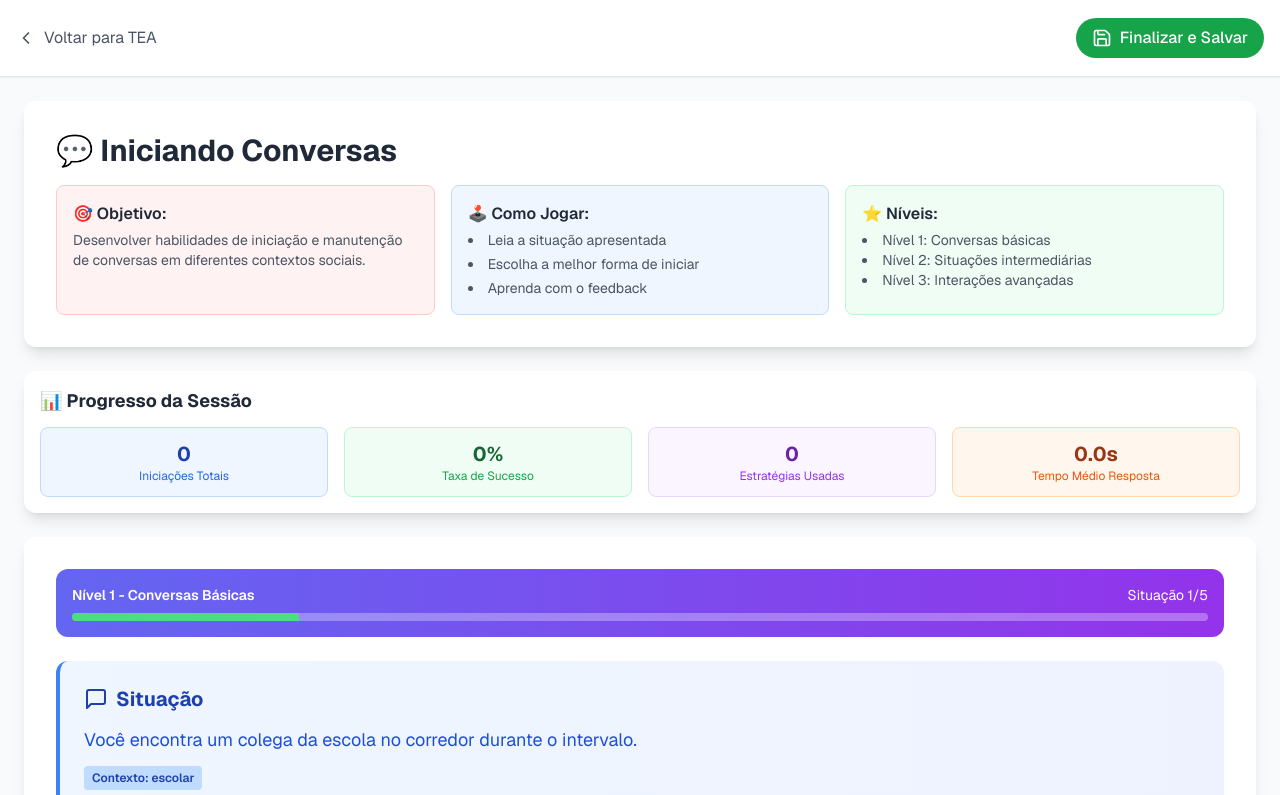
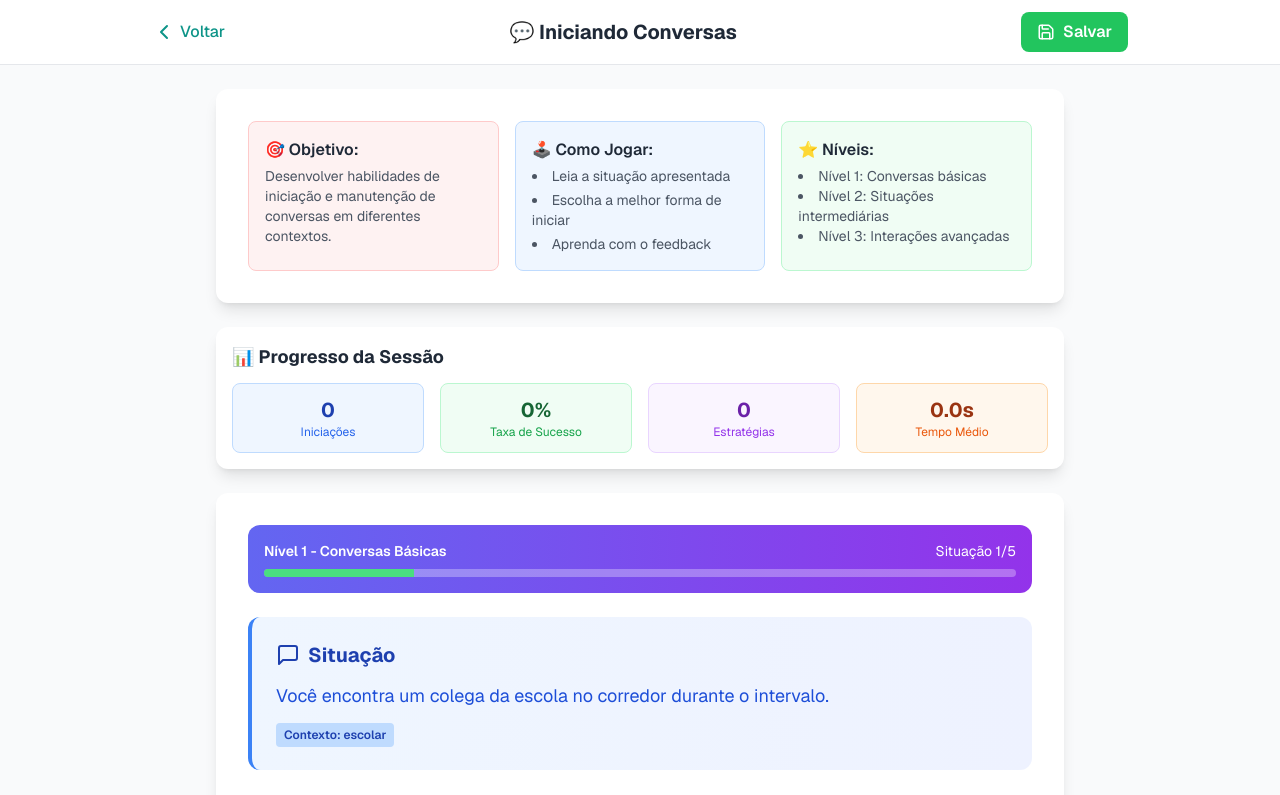
Before and after one commit to ClaudemirWork/teaplus-working, a Next.js app: page /conversation-starters in a window 1280 px wide. Shown: the top 795 px of the page. Built offline with nearby package versions, Linux system fonts and the light colour scheme.

Commit message:
Update page.tsx correção do botão voltar em "iniciando conversas"

```diff
--- a/app/conversation-starters/page.tsx
+++ b/app/conversation-starters/page.tsx
@@ -1,6 +1,6 @@
 'use client'
 
-import { useState, useEffect, useRef } from 'react'
+import { useState, useEffect } from 'react'
 import Link from 'next/link'
 import { useRouter } from 'next/navigation'
 import { createClient } from '../utils/supabaseClient'
@@ -473,14 +473,12 @@ export default function ConversationStartersPage() {
   const [iniciacoesCorretas, setIniciacoesCorretas] = useState(0)
   const [iniciacoesTotais, setIniciacoesTotais] = useState(0)
 
-  // Reiniciar quando muda de nível - CORRIGIDO
   const resetLevel = () => {
     setCurrentSituation(0)
     setAnswered(false)
     setSelectedOption(null)
     setShowFeedback(false)
     setInicioSituacao(new Date())
-    // NÃO resetar score e métricas para manter continuidade entre níveis
   }
 
   useEffect(() => {
@@ -490,7 +488,6 @@ export default function ConversationStartersPage() {
   const selectOption = (index: number, option: Option) => {
     if (answered) return
 
-    // Calcular tempo de resposta
     const tempoResposta = (new Date().getTime() - inicioSituacao.getTime()) / 1000
     setTemposResposta([...temposResposta, tempoResposta])
 
@@ -499,14 +496,11 @@ export default function ConversationStartersPage() {
     setShowFeedback(true)
     setIniciacoesTotais(iniciacoesTotais + 1)
 
-    // Registrar estratégia usada
     setEstrategiasUsadas(prev => new Set(prev).add(option.estrategia))
 
-    // Registrar contexto
     const situacao = gameData[currentLevel].situations[currentSituation]
     setContextosExplorados(prev => new Set(prev).add(situacao.contexto))
 
-    // Registrar elementos não-verbais
     if (option.elementosNaoVerbais) {
       setElementosNaoVerbais([...elementosNaoVerbais, ...option.elementosNaoVerbais])
     }
@@ -514,7 +508,7 @@ export default function ConversationStartersPage() {
     if (option.correct) {
       setScore(score + 1)
       setIniciacoesCorretas(iniciacoesCorretas + 1)
-      setTrocasReciprocas(trocasReciprocas + 1) // Simula uma troca recíproca bem-sucedida
+      setTrocasReciprocas(trocasReciprocas + 1)
     }
   }
 
@@ -542,7 +536,7 @@ export default function ConversationStartersPage() {
   }
 
   const calcularMetricas = () => {
-    const duracaoMinutos = (new Date().getTime() - inicioSessao.getTime()) / 60000
+    const duracaoMinutos = Math.max((new Date().getTime() - inicioSessao.getTime()) / 60000, 0.1) // Evitar divisão por zero
     const tempoMedioResposta = temposResposta.length > 0
       ? (temposResposta.reduce((a, b) => a + b, 0) / temposResposta.length).toFixed(2)
       : '0.00'
@@ -574,12 +568,11 @@ export default function ConversationStartersPage() {
     const metricas = calcularMetricas()
     const fimSessao = new Date()
 
-    // Criar pontuação ponderada baseada nas métricas
     const pontuacaoFinal = Math.round(
-      (score * 10) + // Acertos valem mais
-      (parseFloat(metricas.taxaSucesso) * 0.5) + // Taxa de sucesso
-      (metricas.diversidadeEstrategias * 5) + // Diversidade de estratégias
-      (metricas.contextosVariados * 3) // Contextos explorados
+      (score * 10) +
+      (parseFloat(metricas.taxaSucesso) * 0.5) +
+      (metricas.diversidadeEstrategias * 5) +
+      (metricas.contextosVariados * 3)
     )
 
     try {
@@ -592,7 +585,6 @@ export default function ConversationStartersPage() {
         return
       }
 
-      // Salvar métricas detalhadas na coluna detalhes (JSONB)
       const detalhesMetricas = {
         tipo_atividade: 'iniciando_conversas',
         versao_metricas: '1.0',
@@ -610,14 +602,14 @@ export default function ConversationStartersPage() {
         contextosExplorados: Array.from(contextosExplorados)
       }
 
-      const { data, error } = await supabase
+      const { error } = await supabase
         .from('sessoes')
         .insert([{
           usuario_id: user.id,
           atividade_nome: 'Iniciando Conversas',
           pontuacao_final: pontuacaoFinal,
           data_fim: fimSessao.toISOString(),
-          detalhes: detalhesMetricas
+          metricas: detalhesMetricas
         }])
 
       if (error) {
@@ -628,13 +620,10 @@ export default function ConversationStartersPage() {
 
 📊 Resumo das Métricas:
 • ${score} acertos em ${iniciacoesTotais} situações
-• Tempo médio de resposta: ${metricas.tempoMedioResposta}s
 • Taxa de sucesso: ${metricas.taxaSucesso}%
-• ${metricas.diversidadeEstrategias} estratégias diferentes usadas
-• ${metricas.contextosVariados} contextos explorados
 • Pontuação final: ${pontuacaoFinal} pontos`)
 
-        router.push('/profileselection')
+        router.push('/dashboard') // <<< CORRIGIDO
       }
     } catch (error: any) {
       console.error('Erro inesperado:', error)
@@ -650,39 +639,42 @@ export default function ConversationStartersPage() {
 
   return (
     <div className="min-h-screen bg-gray-50">
-      {/* Header igual ao CAA */}
-      <header className="bg-white shadow-sm border-b border-gray-200 sticky top-0 z-10">
-        <div className="p-3 sm:p-4 flex items-center justify-between">
+      <header className="bg-white/90 backdrop-blur-sm border-b border-gray-200 sticky top-0 z-10">
+        <div className="max-w-5xl mx-auto px-4 sm:px-6">
+          <div className="flex items-center justify-between h-16">
             <Link
-            href="/tea"
-            className="flex items-center space-x-2 text-gray-600 hover:text-gray-800 transition-colors min-h-[44px] touch-manipulation"
+              href="/dashboard"
+              className="flex items-center text-teal-600 hover:text-teal-700 transition-colors"
             >
-            <ChevronLeft size={20} />
-            <span className="text-sm sm:text-base">Voltar para TEA</span>
+              <ChevronLeft className="h-6 w-6" />
+              <span className="ml-1 font-medium text-sm sm:text-base">Voltar</span>
             </Link>
-          <div className="flex items-center space-x-2 sm:space-x-4">
+
+            <h1 className="text-lg sm:text-xl font-bold text-gray-800 text-center">
+              💬 Iniciando Conversas
+            </h1>
+
             <button
               onClick={handleSaveSession}
               disabled={salvando}
-              className="flex items-center space-x-2 px-4 py-2 rounded-full bg-green-600 text-white font-medium hover:bg-green-700 transition-colors disabled:bg-green-400"
+              className="flex items-center space-x-2 px-3 py-2 sm:px-4 rounded-lg bg-green-500 text-white font-semibold hover:bg-green-600 transition-colors disabled:bg-green-400"
             >
-              <Save size={20} />
-              <span>{salvando ? 'Salvando...' : 'Finalizar e Salvar'}</span>
+              <Save size={18} />
+              <span className="hidden sm:inline">{salvando ? 'Salvando...' : 'Salvar'}</span>
             </button>
           </div>
         </div>
       </header>
 
-      <main className="p-4 sm:p-6 max-w-7xl mx-auto w-full">
+      <main className="p-4 sm:p-6 max-w-4xl mx-auto w-full">
         {currentScreen === 'game' && (
           <>
-            {/* Card de Informações igual ao CAA */}
+            {/* Card de Informações */}
             <div className="bg-white rounded-xl shadow-lg p-6 sm:p-8 mb-6">
-              <h1 className="text-2xl sm:text-3xl font-bold text-gray-800 mb-4">💬 Iniciando Conversas</h1>
-              <div className="grid grid-cols-1 sm:grid-cols-2 lg:grid-cols-3 gap-4">
+              <div className="grid grid-cols-1 md:grid-cols-3 gap-4">
                 <div className="bg-red-50 border border-red-200 rounded-lg p-4">
                   <h3 className="font-semibold text-gray-800 mb-1">🎯 Objetivo:</h3>
-                  <p className="text-sm text-gray-600">Desenvolver habilidades de iniciação e manutenção de conversas em diferentes contextos sociais.</p>
+                  <p className="text-sm text-gray-600">Desenvolver habilidades de iniciação e manutenção de conversas em diferentes contextos.</p>
                 </div>
                 <div className="bg-blue-50 border border-blue-200 rounded-lg p-4">
                   <h3 className="font-semibold text-gray-800 mb-1">🕹️ Como Jogar:</h3>
@@ -703,13 +695,13 @@ export default function ConversationStartersPage() {
               </div>
             </div>
 
-            {/* Card de Métricas igual ao CAA */}
+            {/* Card de Métricas */}
             <div className="bg-white rounded-xl shadow-lg p-4 mb-6">
-              <h3 className="text-lg font-bold text-gray-800 mb-3 flex items-center">📊 Progresso da Sessão</h3>
+              <h3 className="text-lg font-bold text-gray-800 mb-3">📊 Progresso da Sessão</h3>
               <div className="grid grid-cols-2 sm:grid-cols-4 gap-4">
                 <div className="bg-blue-50 border border-blue-200 rounded-lg p-3 text-center">
                   <div className="text-xl font-bold text-blue-800">{iniciacoesTotais}</div>
-                  <div className="text-xs text-blue-600">Iniciações Totais</div>
+                  <div className="text-xs text-blue-600">Iniciações</div>
                 </div>
                 <div className="bg-green-50 border border-green-200 rounded-lg p-3 text-center">
                   <div className="text-xl font-bold text-green-800">
@@ -719,7 +711,7 @@ export default function ConversationStartersPage() {
                 </div>
                 <div className="bg-purple-50 border border-purple-200 rounded-lg p-3 text-center">
                   <div className="text-xl font-bold text-purple-800">{estrategiasUsadas.size}</div>
-                  <div className="text-xs text-purple-600">Estratégias Usadas</div>
+                  <div className="text-xs text-purple-600">Estratégias</div>
                 </div>
                 <div className="bg-orange-50 border border-orange-200 rounded-lg p-3 text-center">
                   <div className="text-xl font-bold text-orange-800">
@@ -727,7 +719,7 @@ export default function ConversationStartersPage() {
                       ? (temposResposta.reduce((a, b) => a + b, 0) / temposResposta.length).toFixed(1)
                       : '0.0'}s
                   </div>
-                  <div className="text-xs text-orange-600">Tempo Médio Resposta</div>
+                  <div className="text-xs text-orange-600">Tempo Médio</div>
                 </div>
               </div>
             </div>
@@ -754,7 +746,7 @@ export default function ConversationStartersPage() {
                     Situação
                   </h3>
                   <p className="text-blue-700 text-lg leading-relaxed">{currentSituationData.situation}</p>
-                  <div className="mt-3 flex items-center gap-2">
+                  <div className="mt-3">
                     <span className="bg-blue-200 text-blue-800 px-2 py-1 rounded text-xs font-semibold">
                       Contexto: {currentSituationData.contexto}
                     </span>
@@ -781,28 +773,7 @@ export default function ConversationStartersPage() {
                         }
                       `}
                     >
-                      <div className="flex items-start gap-3">
-                        <div className="text-2xl mt-1">
-                          {answered && (
-                            option.correct ? '✅' : selectedOption === index ? '❌' : '⚪'
-                          )}
-                        </div>
-                        <div className="flex-1">
                       <p className="font-medium text-base">{option.text}</p>
-                          {answered && selectedOption === index && (
-                            <div className="mt-2 flex flex-wrap gap-1">
-                              <span className="text-xs bg-white/50 px-2 py-1 rounded">
-                                Estratégia: {option.estrategia}
-                              </span>
-                              {option.elementosNaoVerbais && option.elementosNaoVerbais.length > 0 && (
-                                <span className="text-xs bg-white/50 px-2 py-1 rounded">
-                                  Não-verbais: {option.elementosNaoVerbais.join(', ')}
-                                </span>
-                              )}
-                            </div>
-                          )}
-                        </div>
-                      </div>
                     </button>
                   ))}
                 </div>
@@ -838,90 +809,36 @@ export default function ConversationStartersPage() {
               <p className="text-xl text-gray-600">Você completou o nível {currentLevel}!</p>
             </div>
 
-            {/* Card de Resultados */}
-            <div className="bg-gradient-to-r from-green-400 to-green-600 text-white p-6 rounded-xl mb-8">
-              <div className="text-center">
-                <div className="text-5xl mb-4">⭐</div>
+            <div className="bg-gradient-to-r from-green-400 to-green-600 text-white p-6 rounded-xl mb-8 text-center">
                 <div className="text-2xl font-bold mb-2">
                   Pontuação: {score}/{currentLevelData.situations.length}
                 </div>
-                <div className="text-lg">
-                  {score >= currentLevelData.situations.length * 0.8 ? 'Excelente trabalho!' :
-                   score >= currentLevelData.situations.length * 0.6 ? 'Muito bom! Continue praticando!' :
-                   'Bom trabalho! Pratique mais para melhorar!'}
-                </div>
-              </div>
             </div>
 
-            {/* Métricas Detalhadas */}
-            <div className="bg-gray-50 p-6 rounded-xl mb-8">
-              <h3 className="text-xl font-bold text-gray-700 mb-4">📊 Métricas de Desempenho</h3>
             {(() => {
               const metricas = calcularMetricas()
               return (
-                  <div className="grid grid-cols-2 md:grid-cols-4 gap-4">
-                    <div className="bg-white p-4 rounded-lg border border-gray-200">
-                      <div className="flex items-center gap-2 mb-2">
-                        <Timer className="text-blue-500" size={20} />
-                        <span className="text-sm text-gray-600">Tempo Médio</span>
+                <div className="grid grid-cols-2 md:grid-cols-4 gap-4 mb-8">
+                  <div className="bg-gray-50 p-4 rounded-lg border">
+                    <div className="flex items-center gap-2 mb-2"><Timer className="text-blue-500" size={20} /><span className="text-sm">Tempo Médio</span></div>
+                    <div className="text-xl font-bold">{metricas.tempoMedioResposta}s</div>
                   </div>
-                      <div className="text-xl font-bold text-gray-800">{metricas.tempoMedioResposta}s</div>
+                  <div className="bg-gray-50 p-4 rounded-lg border">
+                    <div className="flex items-center gap-2 mb-2"><TrendingUp className="text-green-500" size={20} /><span className="text-sm">Sucesso</span></div>
+                    <div className="text-xl font-bold">{metricas.taxaSucesso}%</div>
                   </div>
-                    <div className="bg-white p-4 rounded-lg border border-gray-200">
-                      <div className="flex items-center gap-2 mb-2">
-                        <TrendingUp className="text-green-500" size={20} />
-                        <span className="text-sm text-gray-600">Taxa Sucesso</span>
+                  <div className="bg-gray-50 p-4 rounded-lg border">
+                    <div className="flex items-center gap-2 mb-2"><Award className="text-purple-500" size={20} /><span className="text-sm">Estratégias</span></div>
+                    <div className="text-xl font-bold">{metricas.diversidadeEstrategias}</div>
                   </div>
-                      <div className="text-xl font-bold text-gray-800">{metricas.taxaSucesso}%</div>
-                    </div>
-                    <div className="bg-white p-4 rounded-lg border border-gray-200">
-                      <div className="flex items-center gap-2 mb-2">
-                        <Award className="text-purple-500" size={20} />
-                        <span className="text-sm text-gray-600">Estratégias</span>
-                      </div>
-                      <div className="text-xl font-bold text-gray-800">{metricas.diversidadeEstrategias}</div>
-                    </div>
-                    <div className="bg-white p-4 rounded-lg border border-gray-200">
-                      <div className="flex items-center gap-2 mb-2">
-                        <MessageSquare className="text-orange-500" size={20} />
-                        <span className="text-sm text-gray-600">Contextos</span>
-                      </div>
-                      <div className="text-xl font-bold text-gray-800">{metricas.contextosVariados}</div>
+                  <div className="bg-gray-50 p-4 rounded-lg border">
+                    <div className="flex items-center gap-2 mb-2"><MessageSquare className="text-orange-500" size={20} /><span className="text-sm">Contextos</span></div>
+                    <div className="text-xl font-bold">{metricas.contextosVariados}</div>
                   </div>
                 </div>
               )
             })()}
-            </div>
 
-            {/* Dicas baseadas no nível */}
-            <div className="bg-blue-50 p-6 rounded-xl mb-8 border-l-4 border-blue-500">
-              <h3 className="text-lg font-bold text-blue-700 mb-3">💡 Dicas para Aplicar</h3>
-              <ul className="text-blue-800 space-y-2">
-                {currentLevel === 1 && (
-                  <>
-                    <li>• Pratique cumprimentos simples diariamente</li>
-                    <li>• Observe situações compartilhadas para iniciar conversas</li>
-                    <li>• Use elogios sinceros como abridores</li>
-                  </>
-                )}
-                {currentLevel === 2 && (
-                  <>
-                    <li>• Desenvolva perguntas abertas</li>
-                    <li>• Pratique se juntar a grupos educadamente</li>
-                    <li>• Trabalhe na escuta ativa</li>
-                  </>
-                )}
-                {currentLevel === 3 && (
-                  <>
-                    <li>• Refine habilidades de mediação</li>
-                    <li>• Pratique networking profissional</li>
-                    <li>• Desenvolva argumentação respeitosa</li>
-                  </>
-                )}
-              </ul>
-            </div>
-
-            {/* Botão único de navegação - REMOVIDO BOTÃO "SALVAR E SAIR" */}
             <div className="flex justify-center">
               <button
                 onClick={nextLevel}
```
Lines whose indentation alone changed are shown as unchanged.
